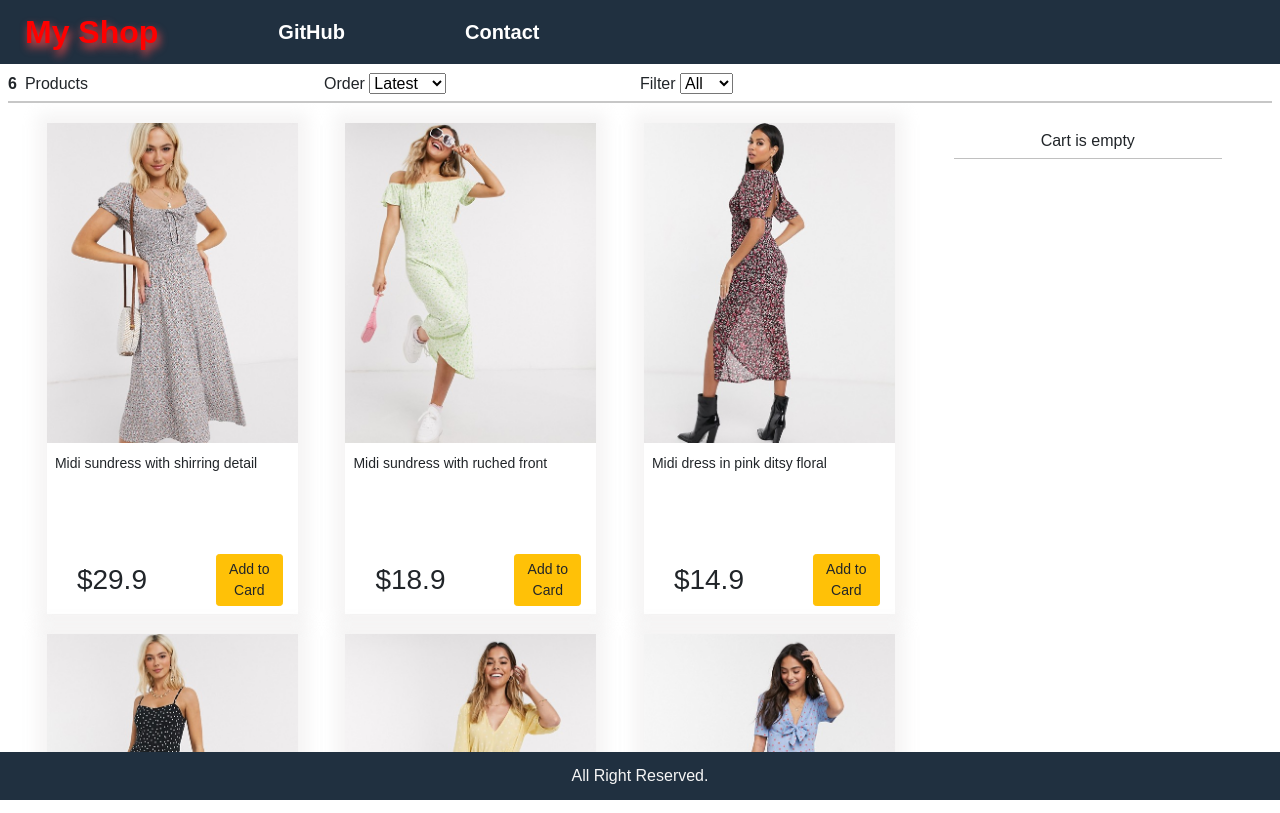
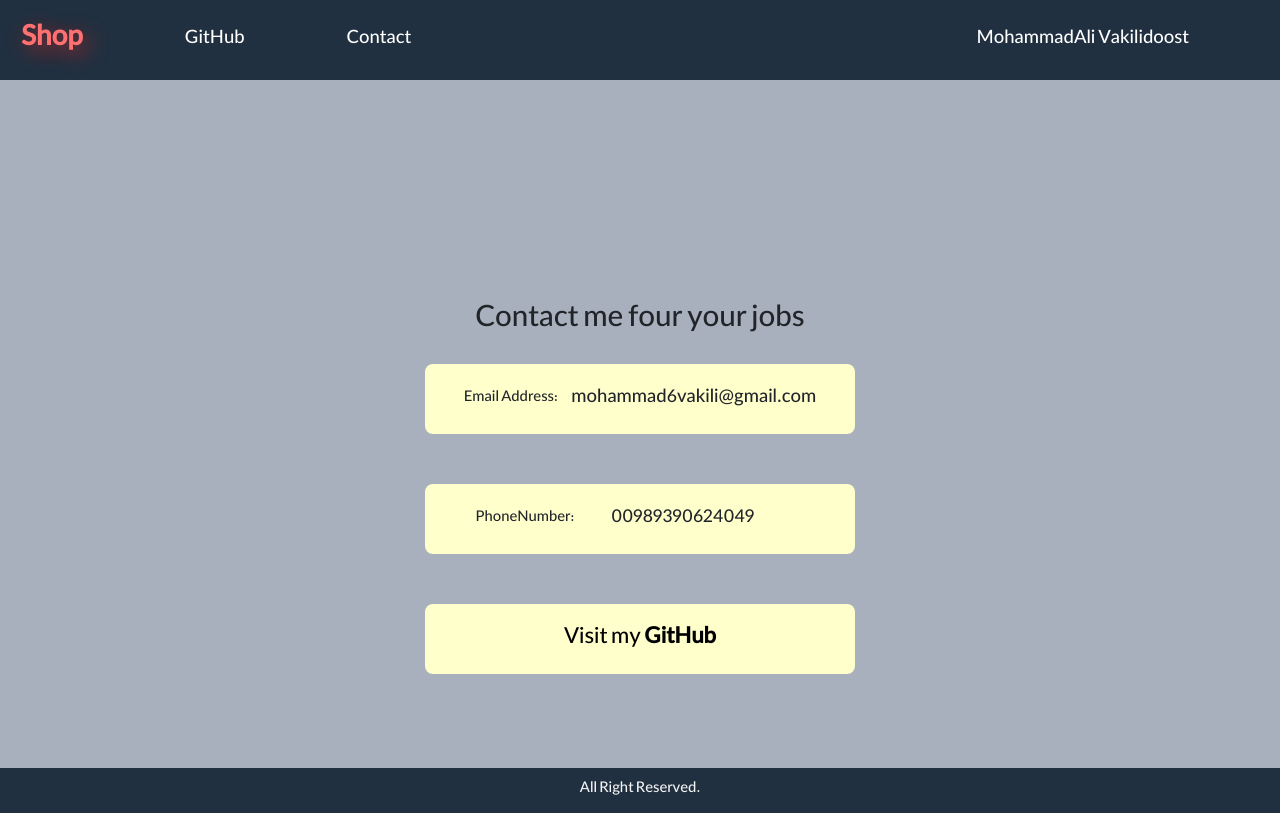
Before and after one commit to mohammad6vakili/Shop, a React (Create React App) app: page /contact in a window 1280 px wide. Built offline with nearby package versions, Linux system fonts and the light colour scheme.

Commit message:
Convert project to a Single Page Application

```diff
--- a/src/App.js
+++ b/src/App.js
@@ -1,11 +1,12 @@
 import React,{useState,useEffect} from 'react';
 import './index.css';
-import Navigation from './components/Navigation';
-import Product from './components/products';
 import data from './data.json';
-import Filter from './components/Filter';
-import Cart from './components/Cart';
-
+import Shop from './components/Shop';
+import Contact from './components/Contact';
+import Fade from 'react-reveal';
+import Zoom from 'react-reveal';
+import { BrowserRouter as Router, Switch, Route } from "react-router-dom";
+import {Link} from 'react-router-dom';
 
 
 
@@ -105,7 +106,7 @@ const App=()=>{
 
   const createOrder=(e)=>{
     e.preventDefault();
-    alert('You need to save order')
+    alert('This is an unfinished project')
   }
 
 
@@ -127,39 +128,37 @@ const App=()=>{
   return(
 
     <div className='App'>
-
+          <Router>
           <header className='header'>
-      <Navigation/>
+            <ul className='nav-list'>
+              <Zoom><Link to='/'><li id='first-nav-link' className='nav-link'>Shop</li></Link></Zoom>
+              <Fade top>
+              <li className='nav-link'><a href='https://github.com/mohammad6vakili/shopping-cart'>GitHub</a></li>
+              <Link className='router-link' to='/contact'><li className='nav-link'>Contact</li></Link>
+              <li className='nav-link ml-auto'>MohammadAli Vakilidoost</li>
+              </Fade>
+            </ul>
           </header>
 
 
-  <main className='p-2 main'>
 
-
-
-      <Filter
+          <main className='main'>
+            <Switch>
+              <Route
+              path='/' exact
+              render={(props) => (
+                <Shop
+                      {...props}
                       count={products.length}
                       size={size}
                       sort={sort}
                       sortProducts={sortProducts}
                       filterProducts={filterProducts}
-      />
-
-
-            <div className='div container-fluid row'>
-
-                <div className='content col-9'>
-                  <Product
                       products={products}
                       addToCart={addToCart}
                       openModal={openModal}
                       closeModal={closeModal}
                       modal={modal}
-                  />
-                </div>
-
-                <div className='sidebar col-3 mt-3'>
-                  <Cart
                       removeFromCart={removeFromCart}
                       cartItems={cartItems}
                       showCheckout={showCheckout}
@@ -167,15 +166,17 @@ const App=()=>{
                       createOrder={createOrder}
                       inputHandler={inputHandler}
                     />
+                  )}
+                />
 
-                </div>
-            </div>
-            )}
+              <Route path="/contact" exact component={Contact} />
+
+
+              </Switch>
           </main>
 
-
           <footer className='footer'>All Right Reserved.</footer>
-
+          </Router>
   </div>
 
   )
--- /dev/null
+++ b/src/components/Contact.jsx
@@ -0,0 +1,20 @@
+import react from 'react';
+import React from 'react';
+import Zoom from 'react-reveal';
+import Fade from 'react-reveal';
+
+const Contact =()=>{
+    return (
+    <Zoom>
+    <Fade left cascade>
+    <div className='contact-wrapper'>
+        <h2 className='mb-4'>Contact me four your jobs</h2>
+        <div className='email'><span>Email Address:</span><span> mohammad6vakili@gmail.com</span></div>
+        <div className='mobile'><span>PhoneNumber:</span><span>00989390624049</span></div>
+        <div className='git'><a href="https://github.com/mohammad6vakili"> <span> Visit my <strong> <b> GitHub </b> </strong></span></a></div>
+    </div>
+    </Fade>
+    </Zoom>
+    )
+}
+export default Contact;
--- a/src/components/Navigation.jsx
+++ /dev/null
@@ -1,21 +0,0 @@
-import React from 'react';
-import Fade from 'react-reveal';
-import Zoom from 'react-reveal';
-
-
-
-const Navigation =()=>{
-
-    return(
-            <ul className='nav-list'>
-                <Zoom>
-                <li>My Shop</li>
-                </Zoom>
-                <Fade top >
-                <li><a href="https://github.com/mohammad6vakili">GitHub</a></li>
-                <li>Contact</li>
-                </Fade>
-            </ul>
-    )
-}
-export default Navigation;
--- /dev/null
+++ b/src/components/Shop.jsx
@@ -0,0 +1,62 @@
+import React from 'react';
+import Filter from './Filter';
+import Product from './products';
+import Cart from './Cart';
+
+const Shop =({cartItems,
+            removeFromCart,
+            showCheckout,
+            showCheckoutForm,
+            createOrder,
+            inputHandler,
+            products,
+            addToCart,
+            openModal,
+            closeModal,
+            modal,
+            size,
+            sort,
+            sortProducts,
+            filterProducts,
+        })=>{
+
+    return(
+        <React.Fragment>
+            <Filter
+            count={products.length}
+            size={size}
+            sort={sort}
+            sortProducts={sortProducts}
+            filterProducts={filterProducts}
+            />
+
+
+            <div className='div container-fluid row'>
+
+                <div className='content col-9'>
+                    <Product
+                    products={products}
+                    addToCart={addToCart}
+                    openModal={openModal}
+                    closeModal={closeModal}
+                    modal={modal}
+                    />
+                </div>
+
+                <div className='sidebar col-3 mt-3'>
+                    <Cart
+                    removeFromCart={removeFromCart}
+                    cartItems={cartItems}
+                    showCheckout={showCheckout}
+                    showCheckoutForm={showCheckoutForm}
+                    createOrder={createOrder}
+                    inputHandler={inputHandler}
+                    />
+
+                </div>
+
+            </div>
+        </React.Fragment>
+    )
+}
+export default Shop;
--- a/src/index.css
+++ b/src/index.css
@@ -1,7 +1,12 @@
-*{
-    margin:0;
-    padding:0;
+* {
+    margin: 0;
+    padding: 0;
     box-sizing: border-box;
+    font-family: yekan;
+  }
+  @font-face {
+    font-family: yekan;
+    src: url(./font/Yekan\ Bakh\ EN\ 05\ Medium.ttf);
   }
   body,
   input,
@@ -11,61 +16,64 @@ textarea {
     font-family: Montserrat, Helvetica, Arial, sans-serif;
     font-size: 1.6rem;
   }
-.App{
+  a{
+      text-decoration: none !important;
+  }
+  .App {
     width: 100%;
     height: 100vh;
     font-family: Arial, Helvetica, sans-serif;
   }
-.header{
+  .header {
     width: 100%;
-    height: 8vh;
+    height: 80px;
     background-color: #203040;
-    padding:5px;
+    display: flex;
+    flex-wrap: nowrap;
+    align-items: center;
+    padding: 5px;
   }
-.nav{
+  .nav-list {
     width: 100%;
+    height: 100%;
+    display: flex;
+    align-items: center;
+    margin: 0;
+    padding: 0;
   }
-.nav-list{
-    width: 100%;
-    display: flex;
-    justify-content: flex-start;
-    align-items: center;
-    margin-bottom: 0;
-    height: 100%;
+  #first-nav-link {
+    font-size: 30px;
+    font-weight: 700;
+    color: rgb(255, 113, 113) !important;
+    text-shadow: 5px 6px 20px rgb(172, 42, 42);
+  }
+  .nav-link {
+    margin-right: 70px;
+    font-size: 20px;
     color: white;
   }
-.nav-list>li:first-child{
-    color: red;
-    margin-left: 20px;
-    font-size: 32px;
-    font-weight: 900;
-    text-shadow:2px 5px 8px rgb(245, 72, 72);
-}
-.nav-list>li{
-    list-style-type: none;
-    margin-right: 120px;
-    font-size: 20px;
-    font-weight: 600;
-}
-.nav-list>li:hover{
-    text-shadow:2px 5px 8px rgb(184, 184, 184);
 
-}
-.nav-list>li>a{
-    text-decoration: none;
+  .nav-link > a {
+    text-decoration: none !important;
     color: white;
   }
-.main{
+  .nav-link > a:hover {
+    color: white;
+    text-shadow: 1px 2px 15px white;
+  }
+  .router-link:hover{
+      color: white;
+      text-shadow: 1px 2px 15px white;
+  }
+  .main {
     width: 100%;
-    height:86vh!important;
-    /* background-color: bisque; */
+    height: 86vh !important;
     overflow-y: auto;
-
   }
 
-.footer{
-    width:100%;
-    height: 6vh;
+  .footer {
+    width: 100%;
+    height: 5.6vh;
     background-color: #203040;
     color: whitesmoke;
 
@@ -73,120 +81,113 @@ textarea {
     justify-content: center;
     align-items: center;
   }
-.content{
+  .content {
     overflow-y: auto;
   }
 
-.products{
+  .products {
     display: flex;
     justify-content: space-around;
     flex-wrap: wrap;
-
-
   }
 
-.products>li{
+  .products > li {
     list-style-type: none;
-    width:28%;
+    width: 28%;
     /* height:37vh; */
-    margin-top:20px;
+    margin-top: 20px;
     box-shadow: 0 0 15px 10px rgba(228, 227, 227, 0.384);
   }
-.product{
+  .product {
     width: 100%;
     /* height: 37vh; */
-
   }
-.product>a{
+  .product > a {
     color: rgb(47, 0, 134);
     cursor: pointer;
   }
-.product>a:hover{
+  .product > a:hover {
     text-decoration: none;
     color: rgb(192, 125, 0);
-
   }
 
-.product>a>img{
+  .product > a > img {
     width: 100% !important;
     height: 70% !important;
   }
-.product>a>p{
+  .product > a > p {
     padding-top: 10px;
     padding-left: 8px;
     font-size: 14px;
   }
 
-@media only screen and (max-width:992px){
-    .product>a>p{
+  @media only screen and (max-width: 992px) {
+    .product > a > p {
       font-size: 13px;
     }
   }
 
-.product-price{
+  .product-price {
     display: flex;
-    justify-content:center;
+    justify-content: center;
     width: 100%;
     align-items: center;
     font-size: 22px;
   }
 
-
-.filter{
+  .filter {
     width: 100%;
     /* height: 5vh; */
-    padding-bottom: 5px;
+    padding-bottom: 10px;
+    padding-top: 10px;
+    padding-left: 20px;
     display: flex;
     justify-content: space-around;
     align-items: center;
     border-bottom: 2px solid rgb(199, 199, 199);
-
   }
-.filter>div{
+  .filter > div {
     flex: 1;
   }
 
-.cart{
+  .cart {
     width: 100%;
     padding: 5px;
   }
-.cart-header{
+  .cart-header {
     border-bottom: 1px solid #c0c0c0;
     text-align: center;
     padding: 5px;
   }
-.cart-body{
+  .cart-body {
     /* overflow-y: auto;
       height: 80vh; */
     padding-top: 5px;
   }
 
-.cart-item{
-    width:100% ;
+  .cart-item {
+    width: 100%;
     list-style-type: none;
     display: flex;
     align-items: center;
     padding: 0px !important;
   }
-.cart-item-image{
+  .cart-item-image {
     width: 20%;
-    flex-wrap:wrap;
+    flex-wrap: wrap;
     margin-right: 10px;
-
   }
-.cart-item-image img{
+  .cart-item-image img {
     width: 100%;
   }
-.cart-item-right{
-    width:80%;
+  .cart-item-right {
+    width: 80%;
     display: flex;
     flex-direction: column;
     justify-content: space-around;
-    padding:10px 0 ;
-
-
+    padding: 10px 0;
   }
-.cart-item-remove{
+  .cart-item-remove {
     width: 40%;
     font-size: 12px;
     font-weight: 900;
@@ -194,19 +195,19 @@ textarea {
     border-radius: 4px;
     background: white;
   }
-.cart-item-remove:hover{
+  .cart-item-remove:hover {
     border: none;
     border: 2px solid rgb(253, 24, 24);
     cursor: pointer;
   }
-.total{
+  .total {
     display: flex;
     justify-content: space-around;
     align-items: center;
     font-size: 18px;
     margin-top: 20px;
   }
-.payment-button{
+  .payment-button {
     background-color: rgb(255, 201, 102);
     color: rgb(49, 48, 48) !important;
     border: 1px solid rgba(128, 128, 128, 0.658) !important;
@@ -214,46 +215,46 @@ textarea {
     height: 5vh;
   }
 
-.payment-button:hover{
+  .payment-button:hover {
     background-color: rgb(252, 191, 78);
     cursor: pointer;
   }
 
-.form-container{
+  .form-container {
     list-style-type: none;
   }
-.form-container>li{
+  .form-container > li {
     display: flex;
     flex-direction: column;
     justify-content: center;
     margin-bottom: 20px;
   }
-.form-container>li>label{
-    margin-bottom: 0!important;
+  .form-container > li > label {
+    margin-bottom: 0 !important;
   }
-.form-container>li>input{
+  .form-container > li > input {
     height: 40px;
     border-radius: 0px !important;
     border: 1px solid rgba(128, 128, 128, 0.452) !important;
     padding-left: 7px;
   }
-.checkout-button{
+  .checkout-button {
     height: 5vh;
     background-color: rgb(255, 201, 102);
     color: rgb(49, 48, 48) !important;
     border: 1px solid rgba(128, 128, 128, 0.658) !important;
   }
-.checkout-button:hover{
+  .checkout-button:hover {
     background-color: rgb(252, 191, 78);
     cursor: pointer;
   }
 
-.close-button-container{
+  .close-button-container {
     display: flex;
     justify-content: flex-end;
     margin-bottom: 50px;
   }
-.close-button-container>button{
+  .close-button-container > button {
     background-color: white;
     border: none;
     color: rgb(87, 87, 87);
@@ -262,37 +263,98 @@ margin-right: 30px;
     cursor: pointer;
   }
 
-
-.product-details{
+  .product-details {
     display: flex;
     max-height: 96vh;
     justify-content: space-around;
   }
-.product-details>img{
+  .product-details > img {
     width: 30%;
     height: 70vh;
   }
-.product-details-description{
+  .product-details-description {
     width: 60%;
   }
-.product-price{
+  .product-price {
     margin-top: 80px;
     display: flex;
     justify-content: space-around;
   }
-.product-price>div{
+  .product-price > div {
     font-size: 28px;
   }
-.modal-add-button{
-   width:20%;
+  .modal-add-button {
+    width: 17%;
     height: 5vh;
     background-color: rgb(255, 201, 102);
     color: rgb(49, 48, 48) !important;
     border: 1px solid rgba(128, 128, 128, 0.658) !important;
-    font-size: 20px;
   }
 
-.modal-add-button:hover{
+  .modal-add-button:hover {
     background-color: rgb(252, 191, 78);
     cursor: pointer;
   }
+  .contact-wrapper {
+    width: 100%;
+    height:816px;
+    background-color: rgba(0, 25, 63, 0.342);
+    display: flex;
+    flex-direction: column;
+    align-items: center;
+    justify-content: center;
+  }
+  .contact-wrapper div {
+    width: 430px;
+    height: 70px;
+    position: relative;
+    background-color: #FFC;
+    padding: 2rem;
+    text-align: center;
+    border-radius: 8px;
+    display: flex;
+    justify-content: space-around;
+    align-items: center;
+  }
+  .contact-wrapper div::before {
+      content: "";
+      position : absolute;
+      z-index  : -1;
+      bottom   : 15px;
+      right    : 5px;
+      width    : 50%;
+      top      : 80%;
+      max-width: 200px;
+      box-shadow: 0px 13px 10px black;
+      transform: rotate(4deg);
+  }
+  .email span:first-child{
+      font-size: 16px;
+  }
+  .email span:nth-child(2){
+      font-size: 20px;
+  }
+  .mobile {
+      margin: 50px 0;
+    }
+    .mobile span:first-child{
+        font-size: 16px;
+    }
+    .mobile span:nth-child(2){
+        font-size: 20px;
+        margin-right: 50px;
+    }
+    .git span{
+        font-size: 24px;
+    }
+  .git span:hover{
+      text-shadow: 2px 2px 10px black;
+      cursor: pointer;
+  }
+  .git a{
+      text-decoration: none !important;
+      color: black;
+  }
+  .git a:hover{
+      color: black;
+  }
```
Also changed, not shown: src/font/Yekan Bakh EN 05 Medium.ttf (added), 1 other file (tests, documents, lock files or other folders). Lines whose indentation alone changed are shown as unchanged.
